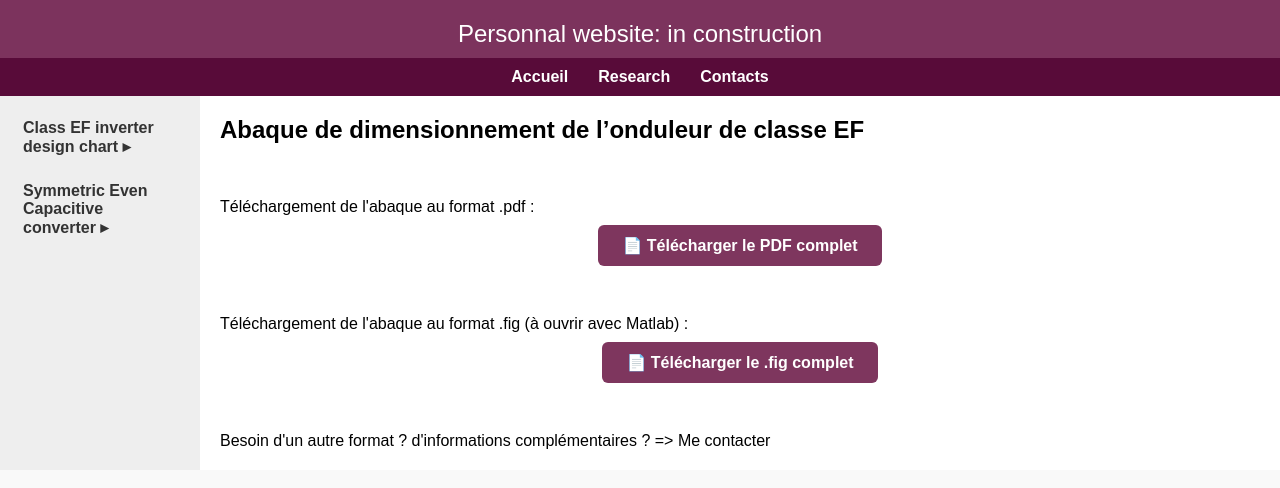
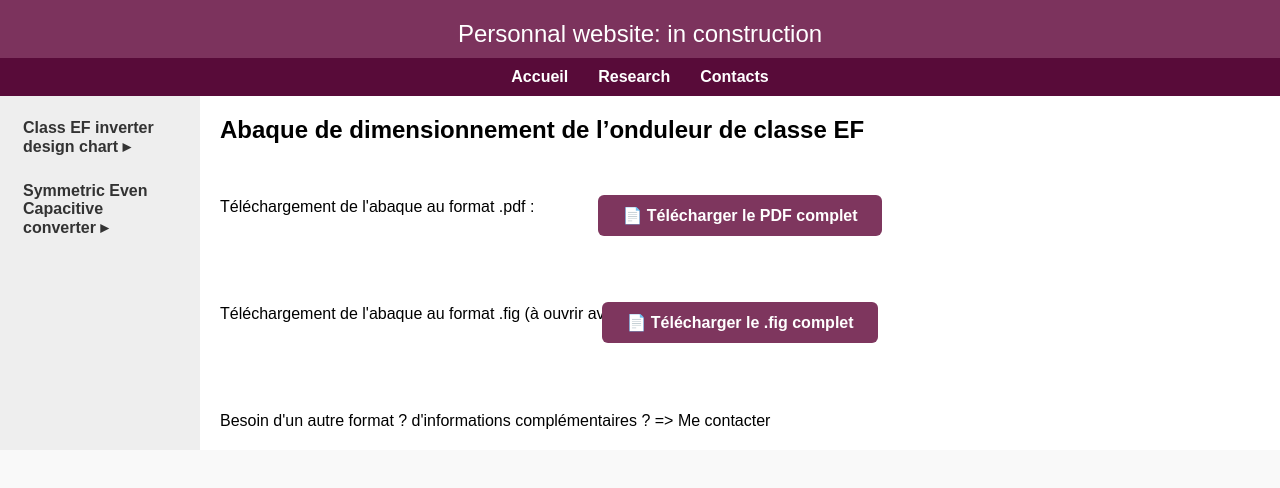
Before and after one commit to bdaire/bdaire.github.io, a Jekyll site: the page built from research_chart_link.md, in a window 1280 px wide. Shown: the top 488 px of the page. Built offline with Jekyll 4.4.1, drawn with Linux system fonts in a browser that asks for light colours.

Commit message:
Update research_chart_link.md

```diff
--- a/research_chart_link.md
+++ b/research_chart_link.md
@@ -9,7 +9,7 @@ title: Research
 
 <p>Téléchargement de l'abaque au format .pdf :</p>
 
-<div style="text-align: center; margin-bottom: 60px; margin-top: 20px;">
+<div style="text-align: center; margin-bottom: 80px; margin-top: -10px;">
   <a href="/assets/pdf/chart_EF.pdf" download
      style="background-color: #7e365e; color: white; padding: 12px 24px; border-radius: 6px; text-decoration: none; font-weight: bold;">
     📄 Télécharger le PDF complet
@@ -18,7 +18,7 @@ title: Research
 
 <p>Téléchargement de l'abaque au format .fig (à ouvrir avec Matlab) :</p>
 
-<div style="text-align: center; margin-bottom: 60px; margin-top: 20px;">
+<div style="text-align: center; margin-bottom: 80px; margin-top: -10px;">
   <a href="/assets/other/chart_EF.fig" download
      style="background-color: #7e365e; color: white; padding: 12px 24px; border-radius: 6px; text-decoration: none; font-weight: bold;">
     📄 Télécharger le .fig complet
```
